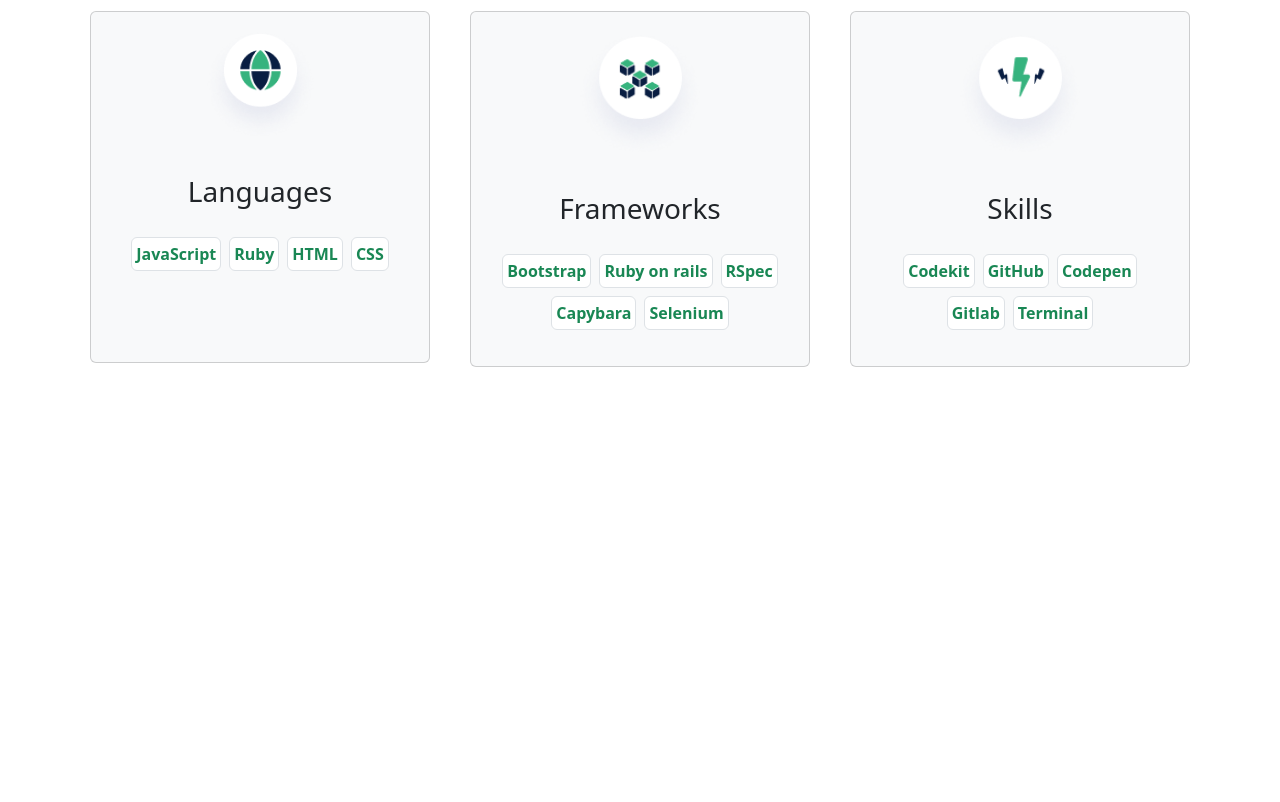
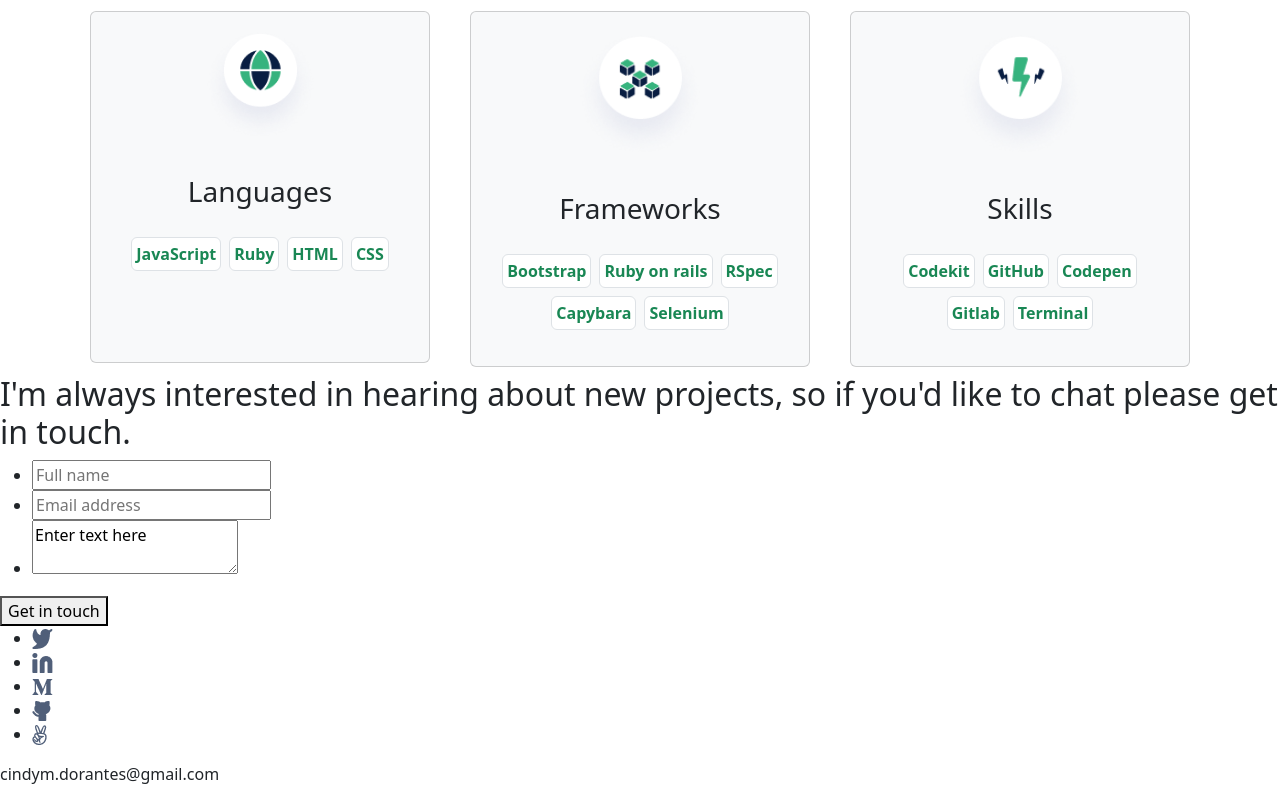
Before and after one commit to CindyDorantes/Trying-Bootstrap, a plain HTML site: page index.html in a window 1280 px wide. Shown: the part 1979-2781 px from the top of the page. Before the commit the page ends 2354 px from the top, so only its background shows below. Drawn offline with Linux system fonts and the light colour scheme.

Commit message:
add contact form structure

```diff
--- a/index.html
+++ b/index.html
@@ -221,6 +221,43 @@
     </div>
     <!--Skills square finishes-->
   </section>
+  <!--Contact form section starts-->
+  <section>
+    <div>
+      <h2>I'm always interested in hearing about new projects,
+        so if you'd like to chat please get in touch.</h2>
+      <form action="https://formspree.io/f/mnqwrdak" method="post">
+        <ul>
+          <li>
+            <input type="text" placeholder="Full name" minlength="2" maxlength="30" required
+              id="input-name" name="user-name">
+          </li>
+          <li>
+            <input type="email" placeholder="Email address" required id="input-email"
+              name="user-email">
+          </li>
+          <li>
+            <textarea maxlength="500" required id="input-comment"
+              name="user-comment">Enter text here</textarea>
+          </li>
+        </ul>
+        <button type="submit" href="#">Get in touch</button>
+      </form>
+    </div>
+    <div >
+      <ul>
+        <li><a href="https://twitter.com/CindyDorantes10"><img src="./Images/twitter.png" alt="Twitter icon"></a></li>
+        <li><a href="https://www.linkedin.com/in/cindydorantessanchez/"><img src="./Images/Linkedin_icon.png"
+              alt="LinkedIn icon"></a></li>
+        <li><a href="https://medium.com/"><img src="./Images/medium.png" alt="Medium icon"></a></li>
+        <li><a href="https://github.com/CindyDorantes"><img src="./Images/github.png" alt="GitHub icon"></a></li>
+        <li><a href="https://angel.co/"><img src="./Images/angellist.png" alt="AngelList icon"></a>
+        </li>
+      </ul>
+      <p>cindym.dorantes@gmail.com</p>
+      <div></div>
+    </div>
+  </section>
 
   <script src="./js/bootstrap.bundle.js"></script>
 </body>
```
